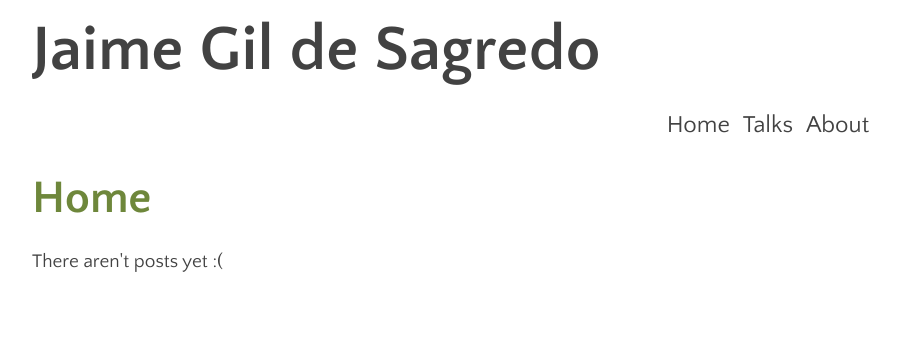
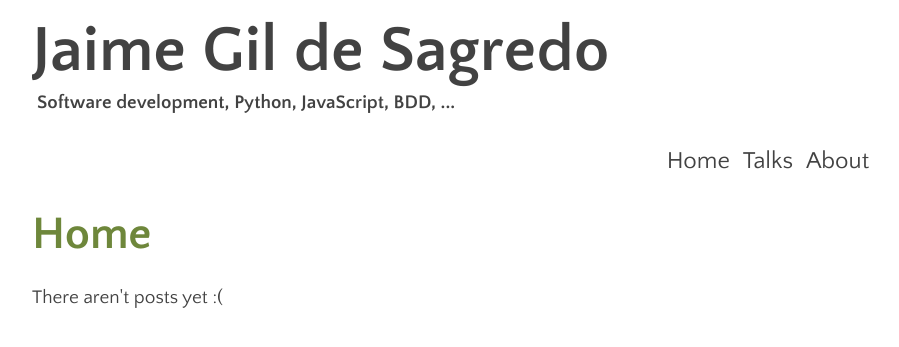
Before and after one commit to jaimegildesagredo/jaimegildesagredo.github.com, a Jekyll site: the page built from index.html, in a window 1280 px wide. Shown: the top 347 px of the page, without its empty margins (38-937 px from the left). Built offline with Jekyll 4.4.1, drawn with Linux system fonts in a browser that asks for light colours.

Commit message:
Added a tagline in the main header with the blog description

```diff
--- a/_layouts/base.html
+++ b/_layouts/base.html
@@ -34,6 +34,8 @@
               <h1>
                 <a href="/" title="Home">Jaime Gil de Sagredo</a>
               </h1>
+
+              <h4>Software development, Python, JavaScript, BDD, ...</h4>
             </header>
 
             <nav>
--- a/assets/css/styles.css
+++ b/assets/css/styles.css
@@ -62,12 +62,16 @@ article h2 {
 }
 
 #main-header h1 {
-  margin-bottom: 10px;
-  font-size: 64px;
+  margin-bottom: 15px;
+  font-size: 65px;
 }
 
 #main-header h1 a {
   color: #424242;
+}
+
+#main-header h4 {
+  margin-left: 5px;
 }
 
 #main-header nav {
```
